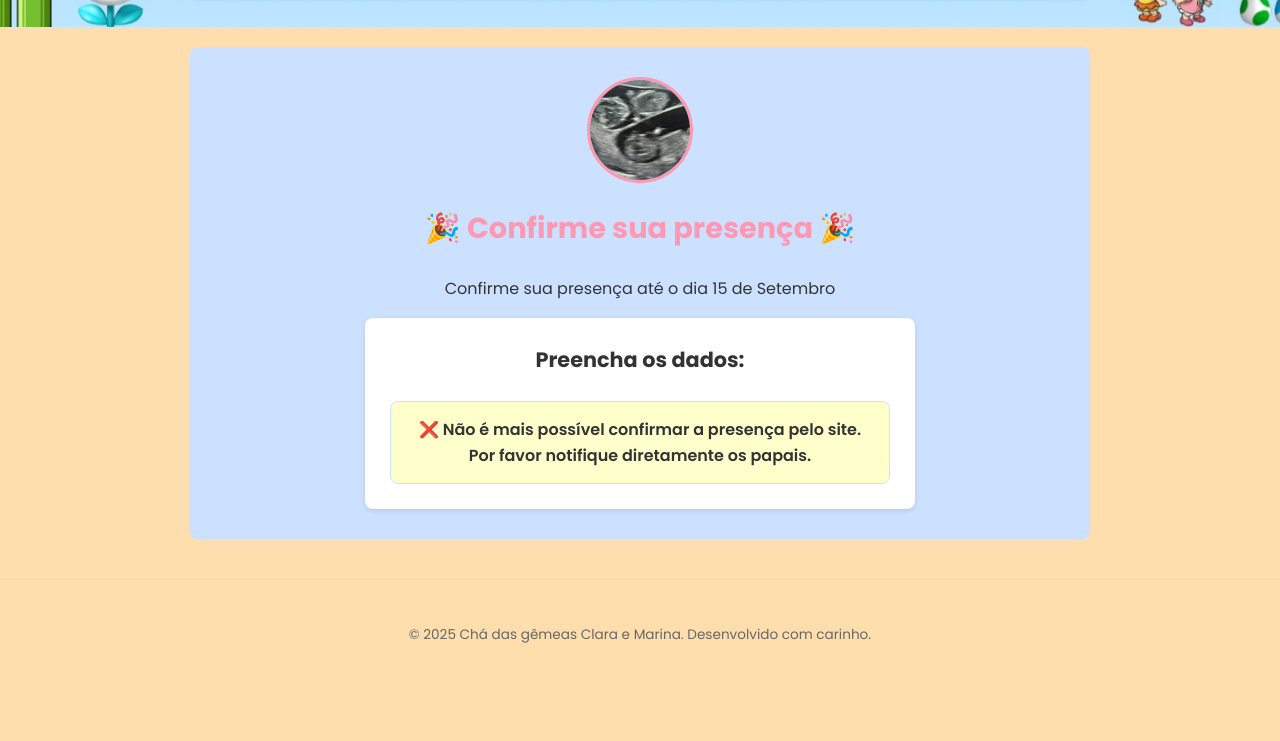
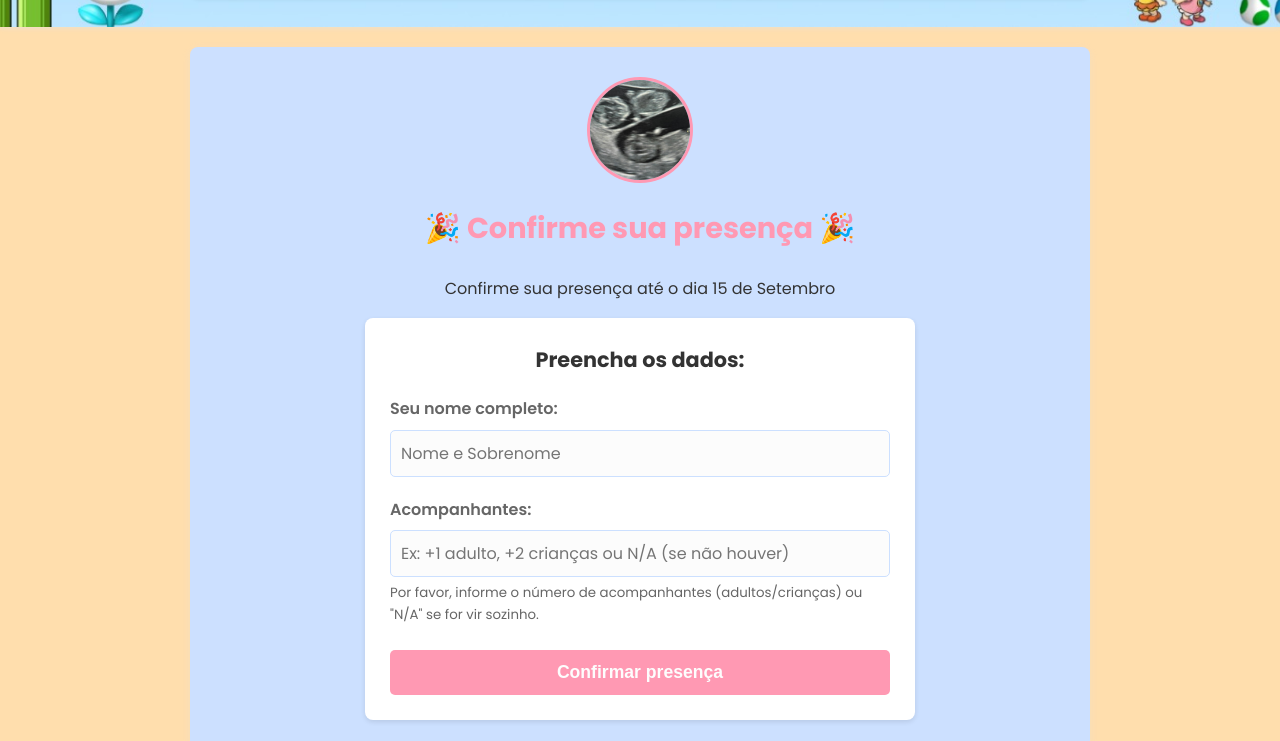
Before and after one commit to jacao18/chadasgemeas, a plain HTML site: page confirmar_presenca.html in a window 1280 px wide. Shown: the part 211-952 px from the top of the page. Before the commit the page ends 900 px from the top, so only its background shows below. Drawn offline with Linux system fonts and the light colour scheme; no server answers.

Commit message:
Update confirmar_presenca.html

```diff
--- a/confirmar_presenca.html
+++ b/confirmar_presenca.html
@@ -331,7 +331,7 @@
 
             // Define a data limite para a confirmação (15 de Setembro de 2025)
             // Os meses em JavaScript são baseados em zero (0 para Janeiro, 8 para Setembro)
-            const cutoffDate = new Date(2025, 8, 15);
+            const cutoffDate = new Date(2025, 8, 16);
             const currentDate = new Date(); // Pega a data e hora atual
 
             // 1. VERIFICAÇÃO DA DATA LIMITE
```
